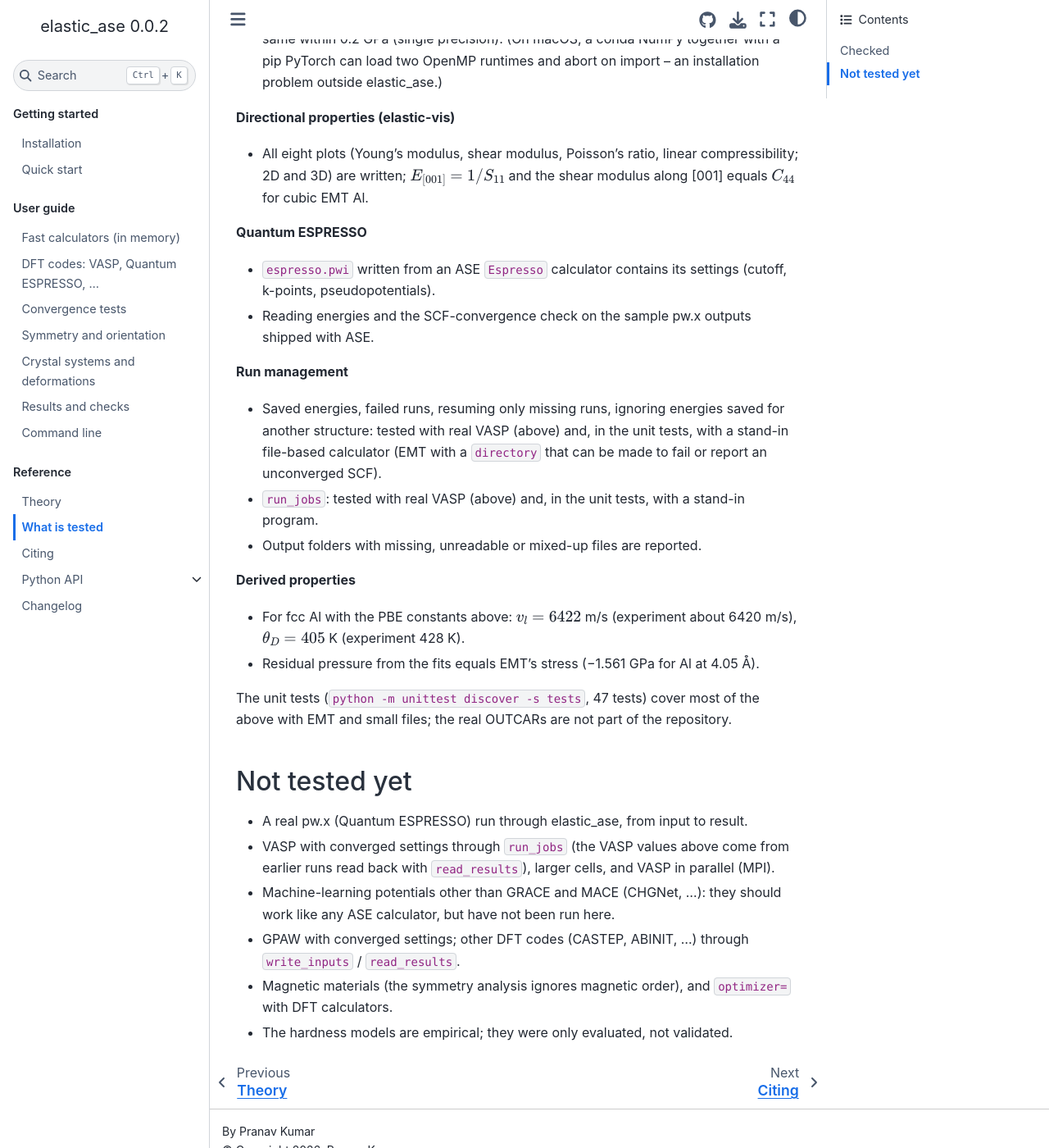
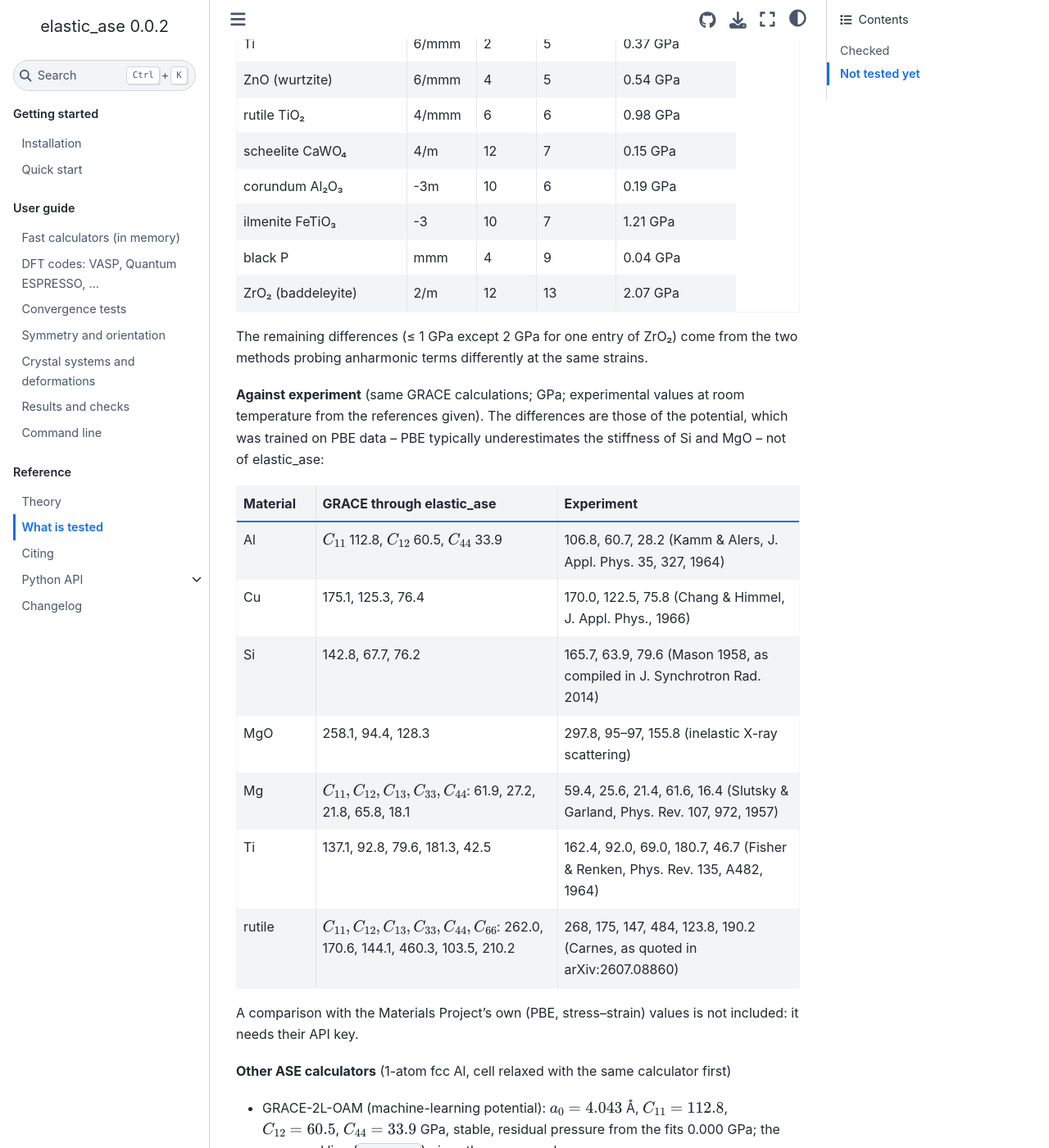
Before and after one commit to prnvrvs/elastic_ase, a Sphinx documentation site: the page built from docs/testing.rst, in a window 1280 px wide and 1400 px high, scrolled down 3321 px. Shown: the whole window at 82% size. Built offline with Sphinx 7.4.7 and the Sphinx Book theme 1.1.4, drawn with Linux system fonts in a browser that asks for light colours; some of the changed text lies outside the part shown.

Commit message:
Docs: GRACE energy-strain vs stress-strain for 15 materials, experiment comparison
- What is tested: elastic_ase (energy-strain) against the Materials Project
  stress-strain method with the same GRACE potential and relaxed structures,
  15 real materials covering every Laue class (agree within 1 GPa; 2 GPa for one
  ZrO2 entry); GRACE results against experimental constants with sources
- changelog: Laue-label fix and documentation updates belong to 0.0.2

Co-Authored-By: Claude Opus 5.5 <noreply@anthropic.com>

```diff
--- a/docs/testing.rst
+++ b/docs/testing.rst
@@ -159,6 +159,135 @@ physical. The remaining differences come from the different strains of each rout
 anharmonic terms. This run also found that the Laue class reported for space groups 168–176
 (6/m) and 195–206 (m-3) was wrong (fixed; tables and constants were not affected).
 
+**Energy–strain (elastic_ase) against stress–strain (the Materials Project method)**, both with
+GRACE-2L-OAM on the same relaxed structure, atoms relaxed in every strained cell (stress–strain:
+each strain component at ±0.5 and ±1 %, :math:`C_{ij}` from the slope of the stress). Largest
+difference over all entries of C:
+
+.. list-table::
+   :header-rows: 1
+   :widths: 34 14 12 16 24
+
+   * - Material
+     - Laue
+     - Atoms
+     - Constants
+     - max difference
+   * - Al
+     - m-3m
+     - 1
+     - 3
+     - 0.05 GPa
+   * - NaCl
+     - m-3m
+     - 2
+     - 3
+     - 0.03 GPa
+   * - MgO
+     - m-3m
+     - 2
+     - 3
+     - 0.13 GPa
+   * - Cu
+     - m-3m
+     - 1
+     - 3
+     - 0.10 GPa
+   * - Si
+     - m-3m
+     - 2
+     - 3
+     - 0.41 GPa
+   * - pyrite FeS₂
+     - m-3
+     - 12
+     - 3
+     - 0.95 GPa
+   * - Mg
+     - 6/mmm
+     - 2
+     - 5
+     - 0.05 GPa
+   * - Ti
+     - 6/mmm
+     - 2
+     - 5
+     - 0.37 GPa
+   * - ZnO (wurtzite)
+     - 6/mmm
+     - 4
+     - 5
+     - 0.54 GPa
+   * - rutile TiO₂
+     - 4/mmm
+     - 6
+     - 6
+     - 0.98 GPa
+   * - scheelite CaWO₄
+     - 4/m
+     - 12
+     - 7
+     - 0.15 GPa
+   * - corundum Al₂O₃
+     - -3m
+     - 10
+     - 6
+     - 0.19 GPa
+   * - ilmenite FeTiO₃
+     - -3
+     - 10
+     - 7
+     - 1.21 GPa
+   * - black P
+     - mmm
+     - 4
+     - 9
+     - 0.04 GPa
+   * - ZrO₂ (baddeleyite)
+     - 2/m
+     - 12
+     - 13
+     - 2.07 GPa
+
+The remaining differences (≤ 1 GPa except 2 GPa for one entry of ZrO₂) come from the two
+methods probing anharmonic terms differently at the same strains.
+
+**Against experiment** (same GRACE calculations; GPa; experimental values at room temperature
+from the references given). The differences are those of the potential, which was trained
+on PBE data – PBE typically underestimates the stiffness of Si and MgO – not of elastic_ase:
+
+.. list-table::
+   :header-rows: 1
+   :widths: 14 43 43
+
+   * - Material
+     - GRACE through elastic_ase
+     - Experiment
+   * - Al
+     - :math:`C_{11}` 112.8, :math:`C_{12}` 60.5, :math:`C_{44}` 33.9
+     - 106.8, 60.7, 28.2 (Kamm & Alers, J. Appl. Phys. 35, 327, 1964)
+   * - Cu
+     - 175.1, 125.3, 76.4
+     - 170.0, 122.5, 75.8 (Chang & Himmel, J. Appl. Phys., 1966)
+   * - Si
+     - 142.8, 67.7, 76.2
+     - 165.7, 63.9, 79.6 (Mason 1958, as compiled in J. Synchrotron Rad. 2014)
+   * - MgO
+     - 258.1, 94.4, 128.3
+     - 297.8, 95–97, 155.8 (inelastic X-ray scattering)
+   * - Mg
+     - :math:`C_{11}, C_{12}, C_{13}, C_{33}, C_{44}`: 61.9, 27.2, 21.8, 65.8, 18.1
+     - 59.4, 25.6, 21.4, 61.6, 16.4 (Slutsky & Garland, Phys. Rev. 107, 972, 1957)
+   * - Ti
+     - 137.1, 92.8, 79.6, 181.3, 42.5
+     - 162.4, 92.0, 69.0, 180.7, 46.7 (Fisher & Renken, Phys. Rev. 135, A482, 1964)
+   * - rutile
+     - :math:`C_{11}, C_{12}, C_{13}, C_{33}, C_{44}, C_{66}`: 262.0, 170.6, 144.1, 460.3, 103.5, 210.2
+     - 268, 175, 147, 484, 123.8, 190.2 (Carnes, as quoted in arXiv:2607.08860)
+
+A comparison with the Materials Project's own (PBE, stress–strain) values is not included: it
+needs their API key.
+
 **Other ASE calculators** (1-atom fcc Al, cell relaxed with the same calculator first)
 
 * GRACE-2L-OAM (machine-learning potential): :math:`a_0 = 4.043` Å, :math:`C_{11} = 112.8`,
```
Also changed, not shown: docs/changelog.rst (+6 -10 lines).
